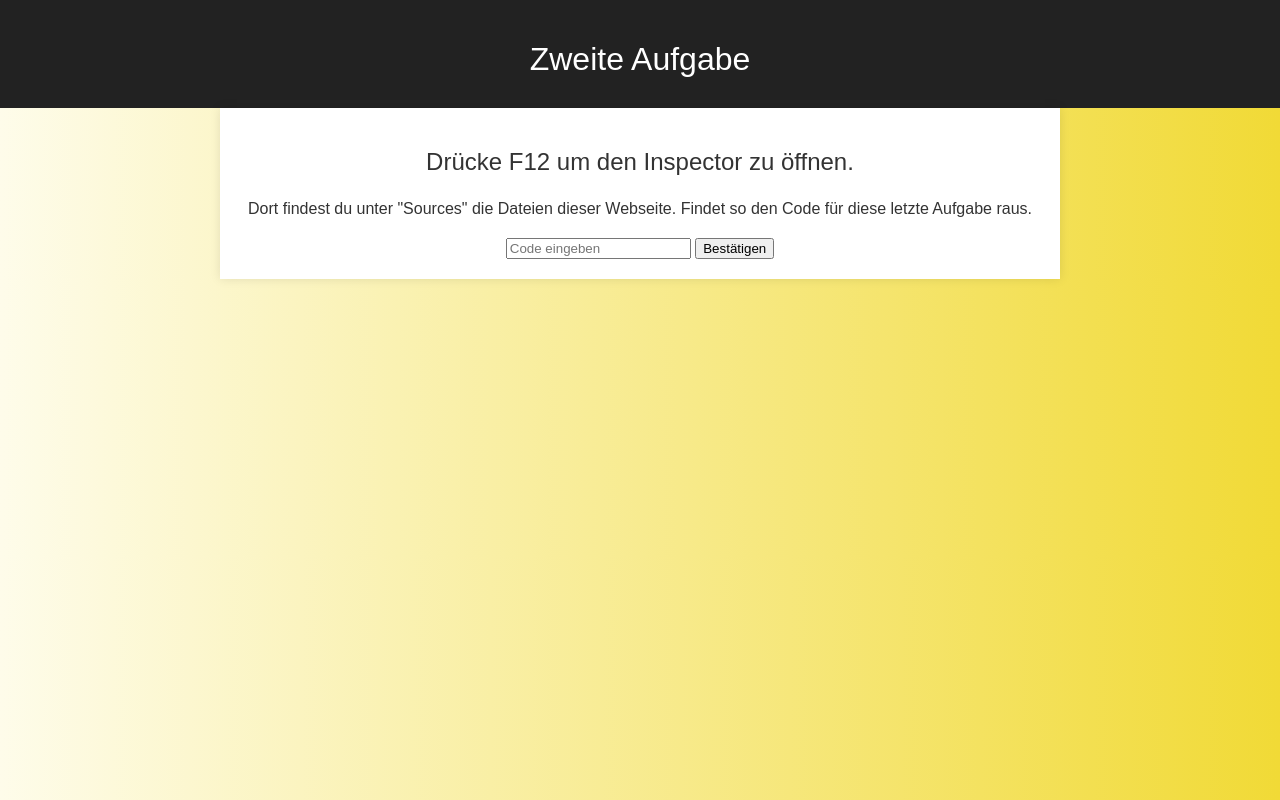
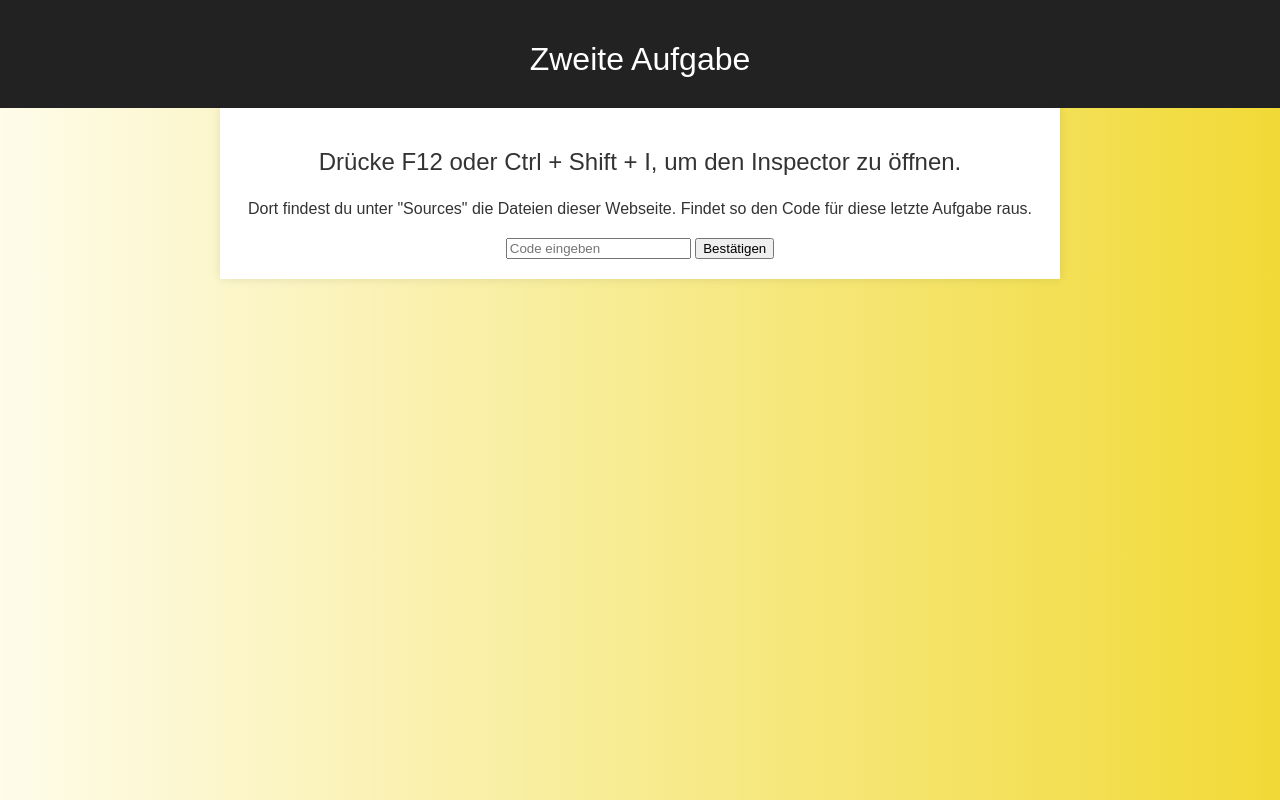
Before and after one commit to AimoAltorfer/Huffman-und-Inspector-Aufgaben, a plain HTML site: page task2.html in a window 1280 px wide. Drawn offline with Linux system fonts and the light colour scheme.

Commit message:
Update task2.html

```diff
--- a/task2.html
+++ b/task2.html
@@ -13,7 +13,7 @@
     </header>
     <main class="assignment">
         <section>
-            <h2>Drücke F12 um den Inspector zu öffnen.</h2>
+            <h2>Drücke F12 oder Ctrl + Shift + I, um den Inspector zu öffnen.</h2>
             <p>Dort findest du unter "Sources" die Dateien dieser Webseite. Findet so den Code für diese letzte Aufgabe raus.</p>
             <input type="text" id="codeInput" placeholder="Code eingeben"/>
             <button id="submitBtn">Bestätigen</button>
```
